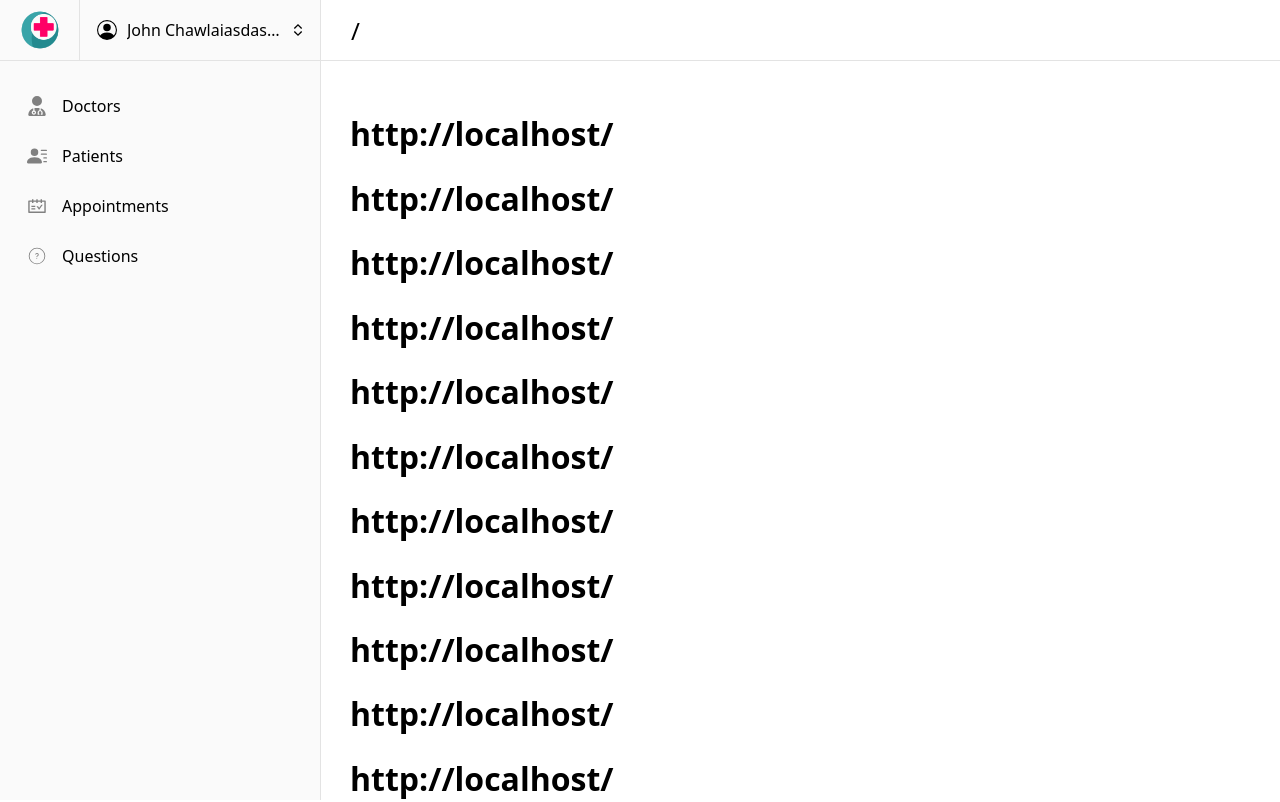
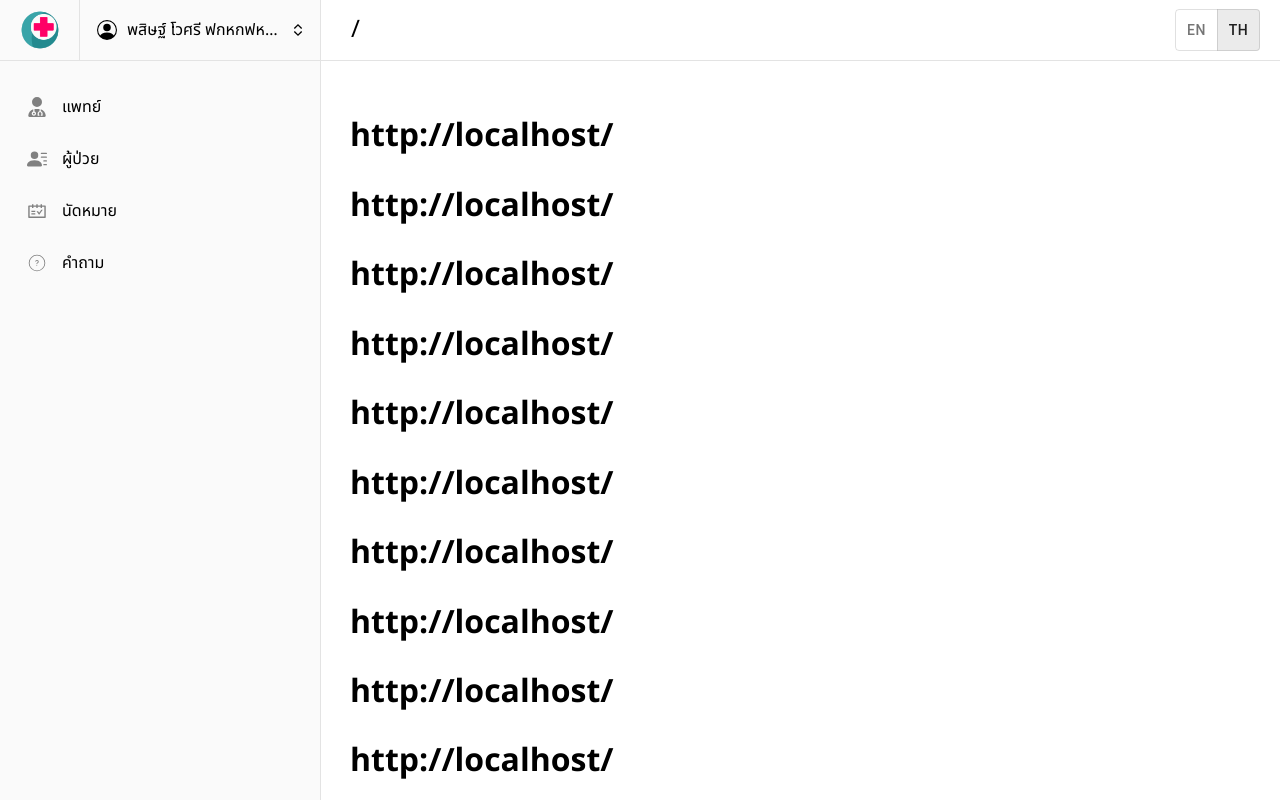
Before and after one commit to PhasitWo/duchenne-web, a React (Vite) app: page / in a window 1280 px wide. Shown: the top 802 px of the page. Built offline with nearby package versions, Linux system fonts and the light colour scheme.

Commit message:
language context and transale token

```diff
--- a/package.json
+++ b/package.json
@@ -10,6 +10,9 @@
     "preview": "vite preview"
   },
   "dependencies": {
+    "@emotion/react": "^11.14.0",
+    "@emotion/styled": "^11.14.0",
+    "@mui/material": "^6.2.0",
     "react": "^18.3.1",
     "react-dom": "^18.3.1",
     "react-icons": "^5.4.0",
--- a/src/components/header.css
+++ b/src/components/header.css
@@ -66,10 +66,16 @@
     text-overflow: ellipsis;
 }
 
-#header-title {
+#header-title-container {
+    display: flex;
     padding-left: 30px;
-    display: flex;
-    justify-content: center;
+    justify-content: space-between;
     align-items: center;
     font-size: 1.5rem;
+    width: var(--content-width);
 }
+
+#toggle-button {
+    height: calc(0.7 * var(--header-height));
+    margin-right: 20px;
+}
--- a/src/components/header.tsx
+++ b/src/components/header.tsx
@@ -3,9 +3,14 @@ import logo from "../assets/Branding_logo.png";
 import { BsPersonCircle } from "react-icons/bs";
 import { RiExpandUpDownLine } from "react-icons/ri";
 import { NavLink, useLocation } from "react-router-dom";
+import { ToggleButton, ToggleButtonGroup } from "@mui/material";
+import { useLanguage } from "../hooks/LanguageContext";
 
 export default function Header() {
-    const location = useLocation()
+    const location = useLocation();
+    const { currentLang, setCurrentLang } = useLanguage();
+    const onChange = (_: any, target: string) => setCurrentLang(target);
+
     return (
         <div id="header">
             <div id="top-navbar-box">
@@ -15,13 +20,21 @@ export default function Header() {
                 <div id="profile-container">
                     <div id="profile-button">
                         <BsPersonCircle size={20} style={{ marginLeft: "5px" }} />
-                        <div id="profile-name">John Chawlaiasdasdasdasdasd</div>
+                        <div id="profile-name">พสิษฐ์ โวศรี ฟกหกฟห ๆำ้่เ้หกดหกดฟหก</div>
                         <RiExpandUpDownLine />
                     </div>
                 </div>
             </div>
-            <div id="header-title">
-                <span>{location.pathname}</span>
+            <div id="header-title-container">
+                <span id="header-title">{location.pathname}</span>
+                <ToggleButtonGroup onChange={onChange} id="toggle-button">
+                    <ToggleButton value="en" selected={currentLang == "en"}>
+                        EN
+                    </ToggleButton>
+                    <ToggleButton value="th" selected={currentLang == "th"}>
+                        TH
+                    </ToggleButton>
+                </ToggleButtonGroup>
             </div>
         </div>
     );
--- a/src/components/navbar.css
+++ b/src/components/navbar.css
@@ -47,5 +47,5 @@
 }
 
 #navbar a.active div, #navbar a.active svg{
-    color: rgb(12, 204, 238);
+    color: rgb(0, 203, 238);
 }
--- a/src/components/navbar.tsx
+++ b/src/components/navbar.tsx
@@ -6,6 +6,8 @@ import { FaUserDoctor } from "react-icons/fa6";
 import { BsPersonLinesFill } from "react-icons/bs";
 import { AiOutlineSchedule } from "react-icons/ai";
 import { CiCircleQuestion } from "react-icons/ci";
+import { Translate } from "../hooks/LanguageContext";
+
 
 export default function Navbar() {
 
@@ -15,22 +17,31 @@ export default function Navbar() {
                 <li>
                     <NavLink to="doctors">
                         <FaUserDoctor />
-                        <div>Doctors</div>
+                        <div>
+                            <Translate token="Doctors" />
+                        </div>
                     </NavLink>
                     <NavLink to="patients">
                         <BsPersonLinesFill />
-                        <div>Patients</div>
+                        <div>
+                            <Translate token="Patients" />
+                        </div>
                     </NavLink>
                     <NavLink to="appointments">
                         <AiOutlineSchedule />
-                        <div>Appointments</div>
+                        <div>
+                            <Translate token="Appointments" />
+                        </div>
                     </NavLink>
                     <NavLink to="questions">
                         <CiCircleQuestion />
-                        <div>Questions</div>
+                        <div>
+                            <Translate token="Questions" />
+                        </div>
                     </NavLink>
                 </li>
             </ul>
+
             <ToastContainer
                 position="bottom-right"
                 autoClose={5000}
--- /dev/null
+++ b/src/dictionary.ts
@@ -0,0 +1,20 @@
+
+export interface Dict {
+}
+
+const dict: Dict = {
+    th: {
+        Doctors: "แพทย์",
+        Patients: "ผู้ป่วย",
+        Appointments: "นัดหมาย",
+        Questions: "คำถาม",
+    },
+    en: {
+        Doctors: "Doctors",
+        Patients: "Patients",
+        Appointments: "Appointments",
+        Questions: "Questions",
+    },
+};
+
+export default dict;
--- /dev/null
+++ b/src/hooks/LanguageContext.tsx
@@ -0,0 +1,32 @@
+import { useContext, createContext, type PropsWithChildren, useState, Fragment } from "react";
+import dict from "../dictionary";
+import type { Dict } from "../dictionary";
+
+export type Language = "th" | "en";
+type TranslateType = (token: string) => string;
+
+const LanguageContext = createContext<{ currentLang: Language; setCurrentLang: Function; translate: TranslateType }>({
+    currentLang: "th",
+    setCurrentLang: () => null,
+    translate: () => "Out of language context provider",
+});
+
+export function useLanguage() {
+    const val = useContext(LanguageContext);
+    return val;
+}
+export function LanguageProvider({ children }: PropsWithChildren) {
+    const [currentLang, setCurrentLang] = useState<Language>("th");
+
+    const translate: TranslateType = (token) => dict[currentLang as keyof Dict][token] ?? "NO TOKEN FOUND IN DICTIONARY";
+
+    return (
+        <LanguageContext.Provider value={{ currentLang: currentLang, setCurrentLang: setCurrentLang, translate: translate }}>
+            {children}
+        </LanguageContext.Provider>
+    );
+}
+export function Translate({ token }: { token: string }) {
+    const { currentLang } = useLanguage();
+    return <Fragment>{dict[currentLang as keyof Dict][token] ?? "NO TOKEN FOUND IN DICTIONARY"}</Fragment>;
+}
--- a/src/main.css
+++ b/src/main.css
@@ -1,5 +1,8 @@
+@import url(https://fonts.googleapis.com/css2?family=Noto+Sans+Thai:wght@100..900&display=swap);
+
 :root {
-    font-family: ui-sans-serif,system-ui,sans-serif,"Apple Color Emoji","Segoe UI Emoji", Segoe UI Symbol,"Noto Color Emoji";
+    font-family: "Noto Sans Thai", ui-sans-serif, system-ui, sans-serif, "Apple Color Emoji", "Segoe UI Emoji", Segoe UI Symbol,
+        "Noto Color Emoji";
     font-size: 16px;
     color-scheme: light;
     color: black;
@@ -15,6 +18,7 @@
     --navbar-hover: #ebebeb;
     --navbar-width: 320px;
     --header-height: 60px;
+    --content-width: calc(100vw - var(--navbar-width))
 }
 
 a {
@@ -31,7 +35,6 @@ body {
 }
 
 #main-container {
-
     display: grid;
     grid-template-columns: var(--navbar-width) auto;
 }
--- a/src/main.tsx
+++ b/src/main.tsx
@@ -4,9 +4,11 @@ import "./main.css";
 import { BrowserRouter, Routes, Route } from "react-router-dom";
 import Home from "./pages/home.tsx";
 import Test from "./pages/test.tsx";
+import { LanguageProvider } from "./hooks/LanguageContext.tsx";
 
 createRoot(document.getElementById("root")!).render(
     <StrictMode>
+        <LanguageProvider>
             <BrowserRouter>
                 <Routes>
                     <Route path="/" element={<Home />}>
@@ -18,5 +20,6 @@ createRoot(document.getElementById("root")!).render(
                     </Route>
                 </Routes>
             </BrowserRouter>
+        </LanguageProvider>
     </StrictMode>
 );
```
Also changed, not shown: 2 other files (tests, documents, lock files or other folders). Lines whose indentation alone changed are shown as unchanged.
